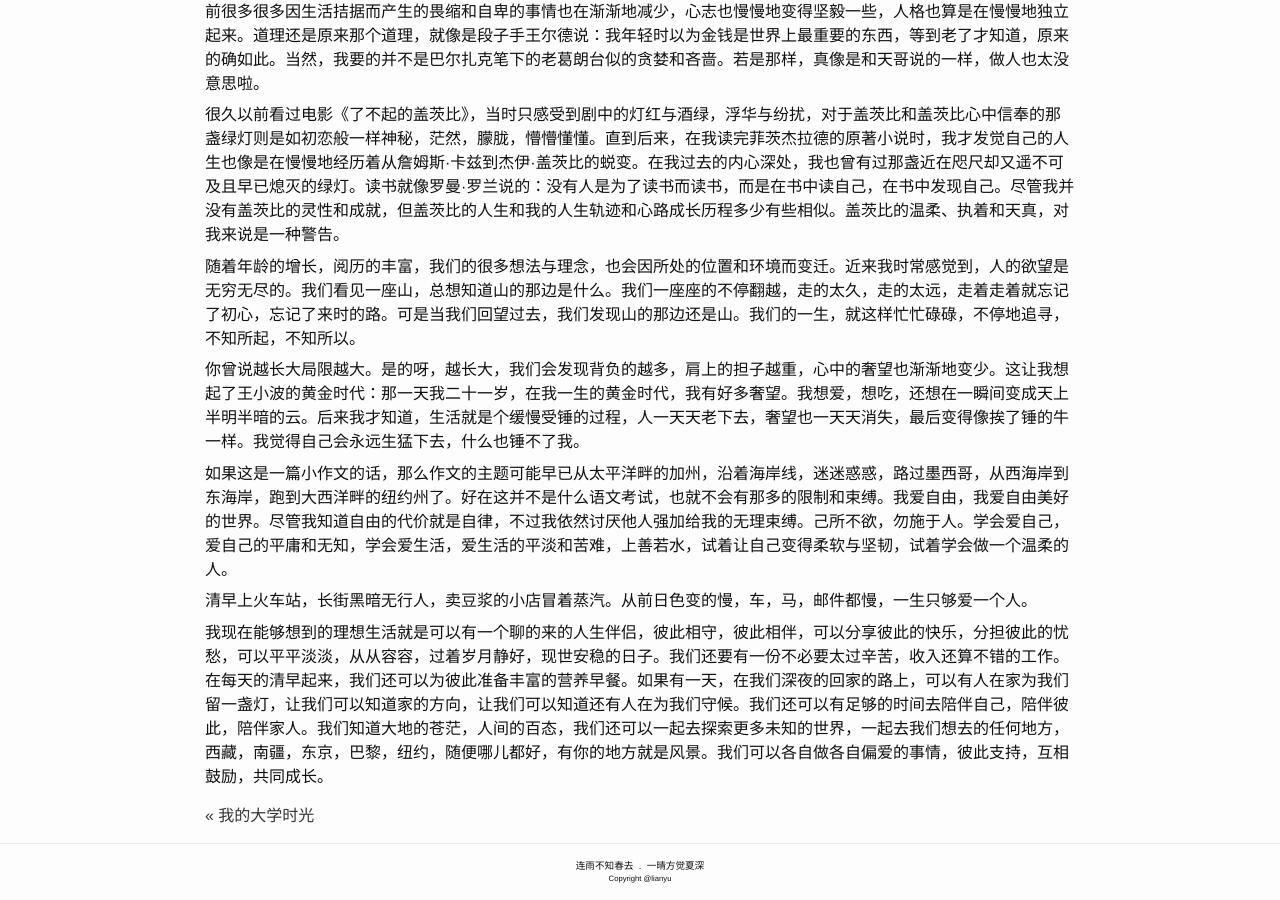
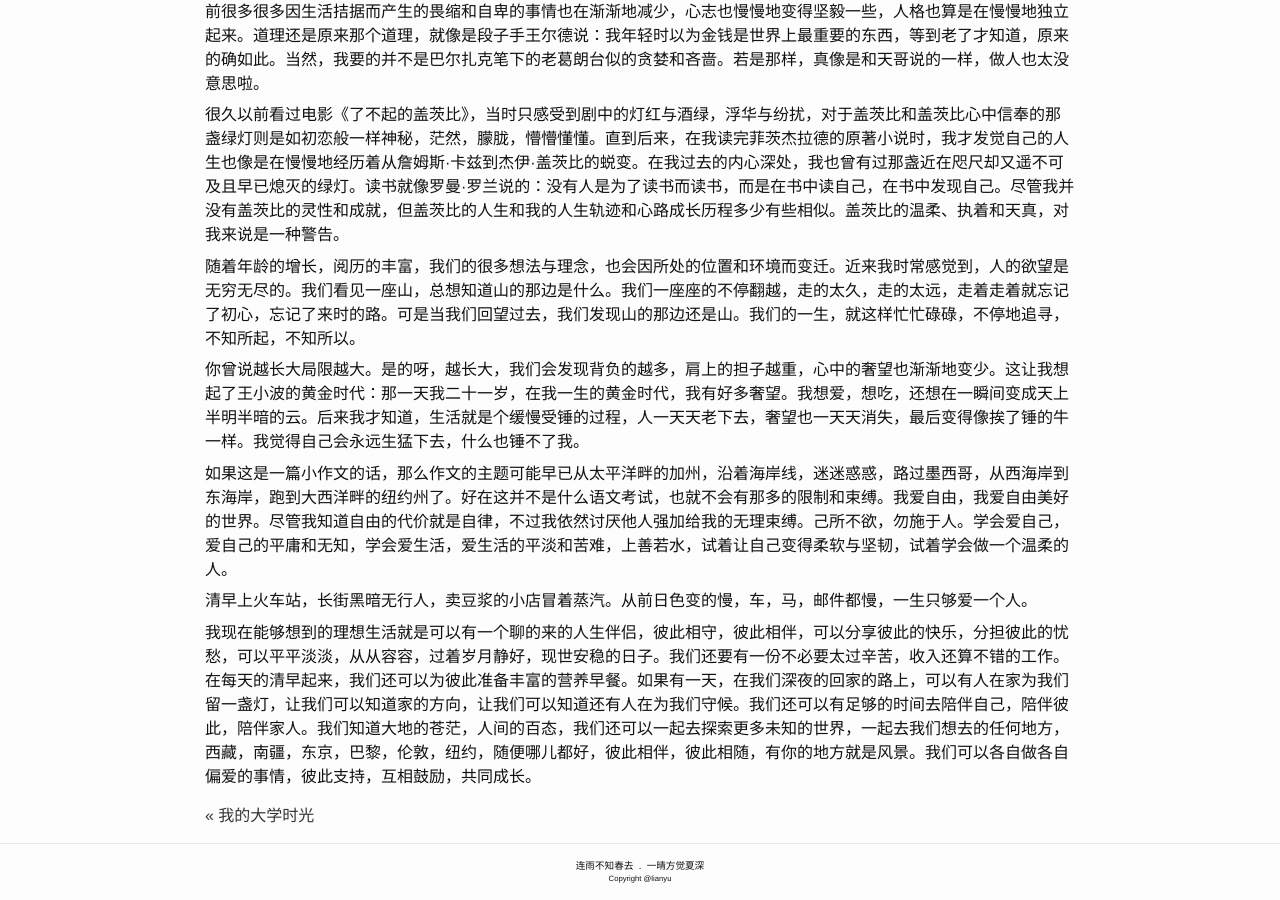
Before and after one commit to lianyu1115/lianyu, a Jekyll site: the page built from _essays/2021-02-22-我理想中的生活.md, in a window 1280 px wide and 900 px high, scrolled down 681 px. Built offline with Jekyll 4.4.1, drawn with Linux system fonts in a browser that asks for light colours.

Commit message:
Update 2021-02-22-我理想中的生活.md

```diff
--- a/_essays/2021-02-22-我理想中的生活.md
+++ b/_essays/2021-02-22-我理想中的生活.md
@@ -32,4 +32,4 @@
 
 清早上火车站，长街黑暗无行人，卖豆浆的小店冒着蒸汽。从前日色变的慢，车，马，邮件都慢，一生只够爱一个人。
 
-我现在能够想到的理想生活就是可以有一个聊的来的人生伴侣，彼此相守，彼此相伴，可以分享彼此的快乐，分担彼此的忧愁，可以平平淡淡，从从容容，过着岁月静好，现世安稳的日子。我们还要有一份不必要太过辛苦，收入还算不错的工作。在每天的清早起来，我们还可以为彼此准备丰富的营养早餐。如果有一天，在我们深夜的回家的路上，可以有人在家为我们留一盏灯，让我们可以知道家的方向，让我们可以知道还有人在为我们守候。我们还可以有足够的时间去陪伴自己，陪伴彼此，陪伴家人。我们知道大地的苍茫，人间的百态，我们还可以一起去探索更多未知的世界，一起去我们想去的任何地方，西藏，南疆，东京，巴黎，纽约，随便哪儿都好，有你的地方就是风景。我们可以各自做各自偏爱的事情，彼此支持，互相鼓励，共同成长。
+我现在能够想到的理想生活就是可以有一个聊的来的人生伴侣，彼此相守，彼此相伴，可以分享彼此的快乐，分担彼此的忧愁，可以平平淡淡，从从容容，过着岁月静好，现世安稳的日子。我们还要有一份不必要太过辛苦，收入还算不错的工作。在每天的清早起来，我们还可以为彼此准备丰富的营养早餐。如果有一天，在我们深夜的回家的路上，可以有人在家为我们留一盏灯，让我们可以知道家的方向，让我们可以知道还有人在为我们守候。我们还可以有足够的时间去陪伴自己，陪伴彼此，陪伴家人。我们知道大地的苍茫，人间的百态，我们还可以一起去探索更多未知的世界，一起去我们想去的任何地方，西藏，南疆，东京，巴黎，伦敦，纽约，随便哪儿都好，彼此相伴，彼此相随，有你的地方就是风景。我们可以各自做各自偏爱的事情，彼此支持，互相鼓励，共同成长。
```
